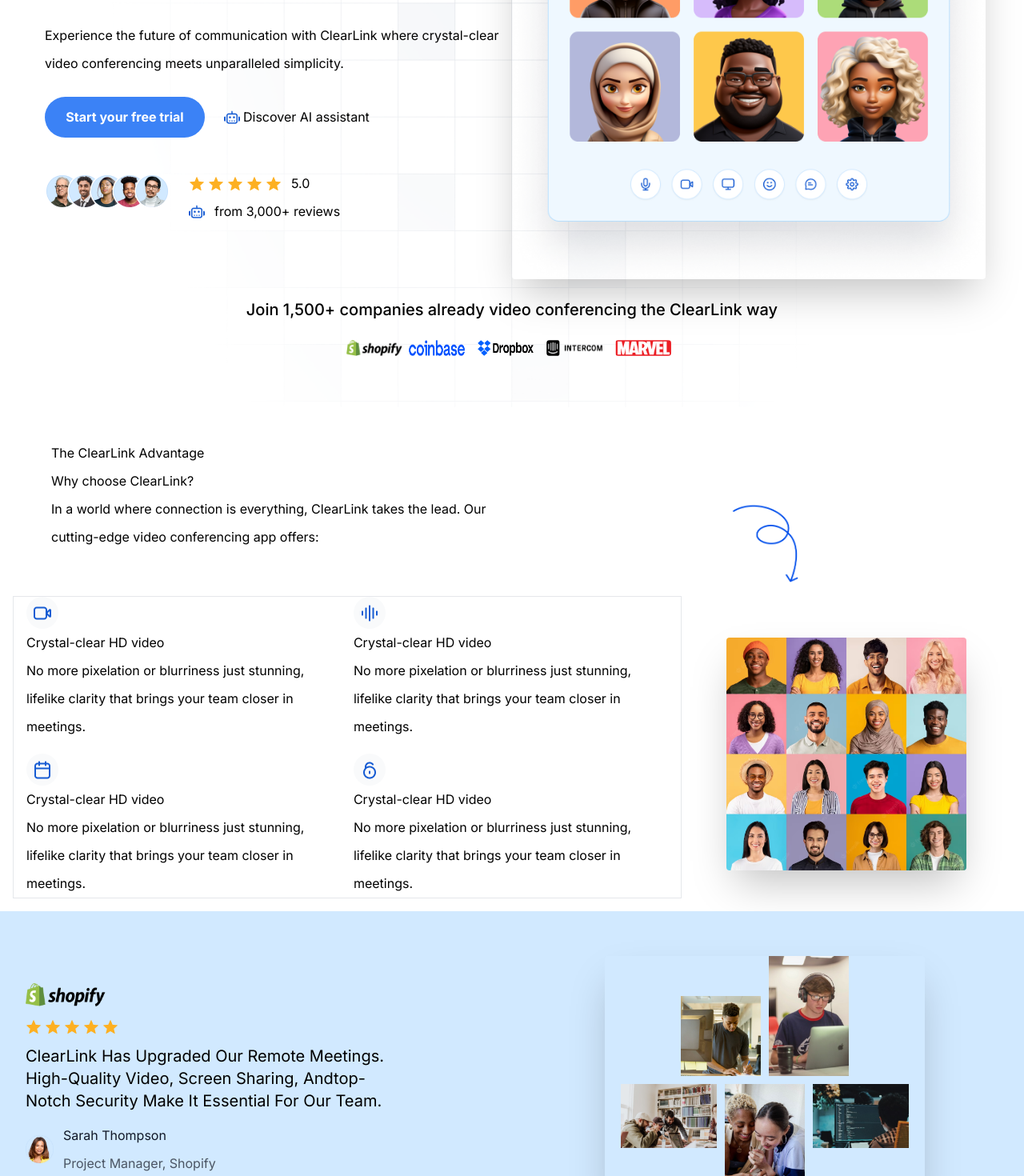
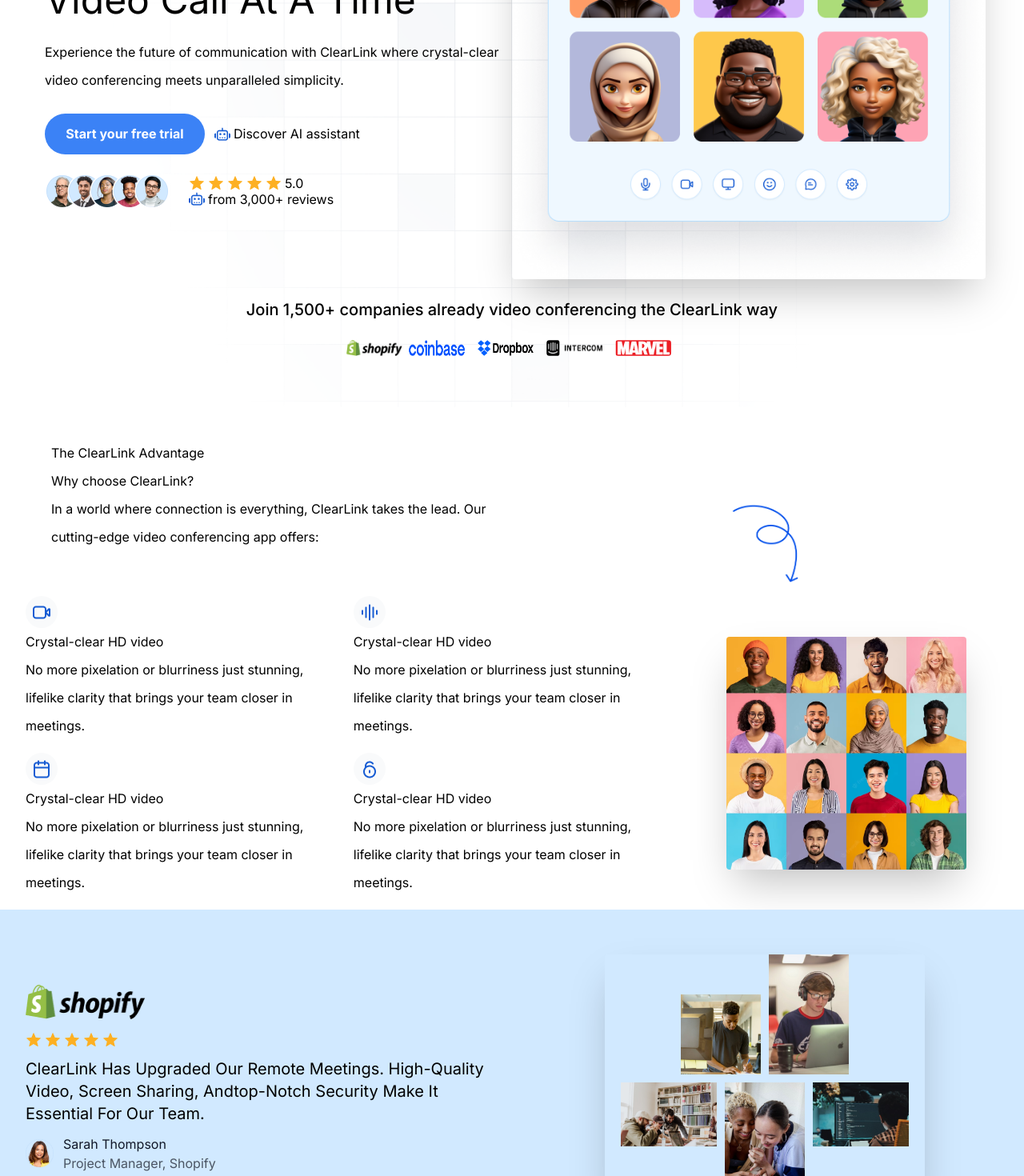
Before and after one commit to Usohps/TalentSync-Assesment, a Next.js app: page / in a window 1280 px wide. Shown: the part 280-1750 px from the top of the page at 80% size. Built offline with nearby package versions, Linux system fonts and the light colour scheme.

Commit message:
last commit

```diff
--- a/src/components/Banner/Banner.jsx
+++ b/src/components/Banner/Banner.jsx
@@ -44,7 +44,7 @@ function Banner() {
                 Experience the future of communication with ClearLink where
                 crystal-clear video conferencing meets unparalleled simplicity.
               </p>
-              <div className="flex items-center flex-col md:flex-row gap-6">
+              <div className="flex items-center flex-col md:flex-row gap-3">
                 <button
                   data-aos="fade-up"
                   data-aos-delay="600"
@@ -57,16 +57,16 @@ function Banner() {
                   <p>Discover AI assistant</p>
                 </div>
               </div>
-              <div className="flex flex-col  md:flex-row space-y-4 gap-6 items-center">
+              <div className="flex flex-col  md:flex-row space-y-4 md:space-y-0 gap-6 items-center">
                 <Image src={Group} alt="icon" />
 
-                <div>
-                  <span className="flex items-center gap-3">
+                <div className=" leading-none">
+                  <span className="flex items-center gap-1">
                     <Image src={Star} alt="rating" />
                     5.0
                   </span>
 
-                  <span className="flex items-center gap-3">
+                  <span className="flex items-center gap-1">
                     <Image src={Frameicon} alt="icon" />
                     from 3,000+ reviews
                   </span>
@@ -144,7 +144,7 @@ function Banner() {
       </div>
       <section className="container m-auto p-4 relative">
         <div className="flex  lg:flex-row flex-col items-center space-y-4 justify-between">
-          <div className="flex flex-col items-center  border space-y-4 w-full px-4 flex-wrap">
+          <div className="flex flex-col items-center space-y-4 w-full px-4 flex-wrap">
             <div className="flex flex-col md:flex-row gap-4">
               <div data-aos="zoom-in" data-aos-delay="100">
                 <div className="w-10 h-10 flex flex-col items-center justify-center bg-[#F9FAFB] rounded-full">
@@ -201,15 +201,15 @@ function Banner() {
         </div>
       </section>
 
-      <div className=" bg-[#D1E9FF] text-black py-10  relative z-50">
+      <div className=" bg-[#D1E9FF] text-black py-10  relative">
         <div className="md:container p-4 m-auto">
           <div className="grid grid-cols-1 lg:grid-cols-2 gap-4 items-center">
             <div
               data-aos="zoom-in"
-              className="p-4 container  space-y-3 xl:pr-36"
+              className="p-4 container  space-y-3 "
             >
               <div className="space-y-4">
-                <Image src={shopifyLogo} alt="stars" className="w-[100px]" />
+                <Image src={shopifyLogo} alt="stars" className="w-[100px] md:w-[150px]" />
                 <Image src={Star} alt="stars" />
               </div>
               <h1
@@ -227,7 +227,7 @@ function Banner() {
                   alt="stars"
                   className=" w-[35px] h-[35px]"
                 />
-                <div>
+                <div className="leading-6">
                   <p className="text-gray-900">Sarah Thompson</p>
                   <span className="text-gray-600">
                     Project Manager, Shopify
--- a/src/components/Footer/Footer.jsx
+++ b/src/components/Footer/Footer.jsx
@@ -3,6 +3,8 @@ import Logo from "@/assets/logo (2).png";
 import Image from "next/image";
 import storeLogo from "@/assets/Mobile app store badge (1).png";
 import storeLogo2 from "@/assets/Mobile app store badge.png";
+import { BsFacebook, BsLinkedin, BsGithub, BsYoutube, BsInstagram, BsTwitterX } from "react-icons/bs";
+import { SiGmail } from "react-icons/si";
 function Footer() {
   return (
     <div className="bg-white text-gray-800 ">
@@ -124,10 +126,18 @@ function Footer() {
         </div>
       </section>
       <div className="bg-[#F9FAFB] hidden sm:block">
-        <div className=" p-4  border-gray-400 md:flex justify-between items-center">
+        <div className=" p-4 border-gray-400 md:flex justify-between items-center">
           <span className="text-sm text-gray-400">
             copyright &copy; 2024 by CozyDev
           </span>
+        <ul className="flex items-center  gap-4">
+          <li><a href="#"><BsFacebook/></a></li>
+          <li><a href="#"><BsLinkedin/></a></li>
+          <li><a href="#"><BsGithub/></a></li>
+          <li><a href="#"><BsYoutube/></a></li>
+          <li><a href="#"><BsInstagram/></a></li>
+          <li><a href="#"><BsTwitterX/></a></li>
+        </ul>
         </div>
       </div>
     </div>
```
